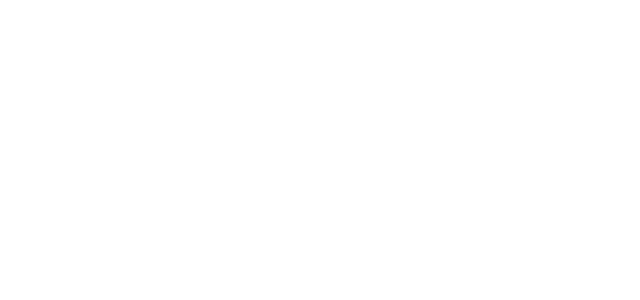
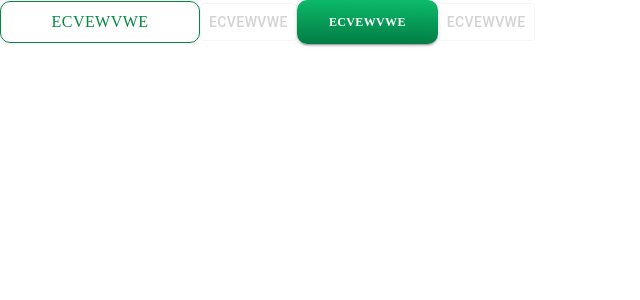
Before and after one commit to Nurtimax/medcheck, a React (Create React App) app: page / in a window 1280 px wide. Shown: the top 300 px of the page, without its empty margins (0-640 px from the left). Built offline with nearby package versions, Linux system fonts and the light colour scheme.

Commit message:
change button styles 2

```diff
--- a/src/App.js
+++ b/src/App.js
@@ -1,5 +1,15 @@
+import Button from './components/UI/Button'
 function App() {
-   return <div></div>
+   return (
+      <div>
+         <Button variant="outlined" width="200px">
+            ecvewvwe
+         </Button>
+         <Button disabled="disabled">ecvewvwe</Button>
+         <Button variant="contained">ecvewvwe</Button>
+         <Button disabled="disabled">ecvewvwe</Button>
+      </div>
+   )
 }
 
 export default App
--- a/src/components/UI/Button.jsx
+++ b/src/components/UI/Button.jsx
@@ -1,13 +1,24 @@
 import { styled } from '@mui/material'
 import MuiButton from '@mui/material/Button'
 
-function Button({ children, disabled, onClick, variant, bgColor, ...props }) {
+function Button({
+   children,
+   disabled,
+   onClick,
+   variant,
+   bgColor,
+   width,
+   height,
+   ...props
+}) {
    return (
       <ButtonStyle
          onClick={onClick}
          disabled={disabled}
          variant={variant}
          bgColor={bgColor}
+         width={width}
+         height={height}
          {...props}
       >
          {children}
@@ -21,7 +32,7 @@
       background-color: ${({ bgColor }) =>
          bgColor ||
          'linear-gradient(180.61deg, #0CBB6B 0.45%, #027B44 99.39%);'};
-      width: ${(props) => (props.width ? props.width : '111PX')};
+      width: ${(props) => (props.width ? props.width : '111px')};
       height: ${(props) => (props.height ? props.height : '42px')};
       box-sizing: border-box;
       font-family: 'Manrope';
```
